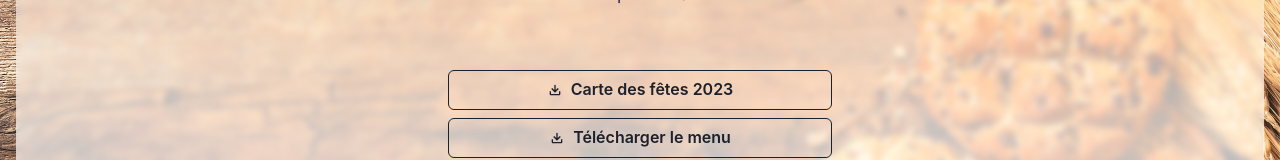
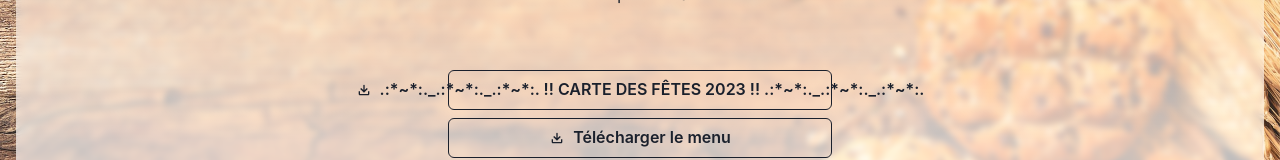
Before and after one commit to SetiZ/les-miches-a-micha, a Next.js app: page /socials in a window 1280 px wide. Shown: the part 174-334 px from the top of the page. Built offline with nearby package versions, Linux system fonts and the light colour scheme.

Commit message:
Update socials.tsx

```diff
--- a/pages/socials.tsx
+++ b/pages/socials.tsx
@@ -17,7 +17,7 @@
         <Text textAlign={'center'}>N’allez plus à la boulangerie<br />c’est elle qui vient à vous !</Text>
         <VStack align={'center'} paddingTop={16}>
           <SocialButton
-            text={'Carte des fêtes 2023'}
+            text={'.:*~*:._.:*~*:._.:*~*:. !! CARTE DES FÊTES 2023 !! .:*~*:._.:*~*:._.:*~*:.'}
             link={'carte_fetes_2023.pdf'}
             icon={<CgSoftwareDownload />}
             options={{download: true}} />
```
